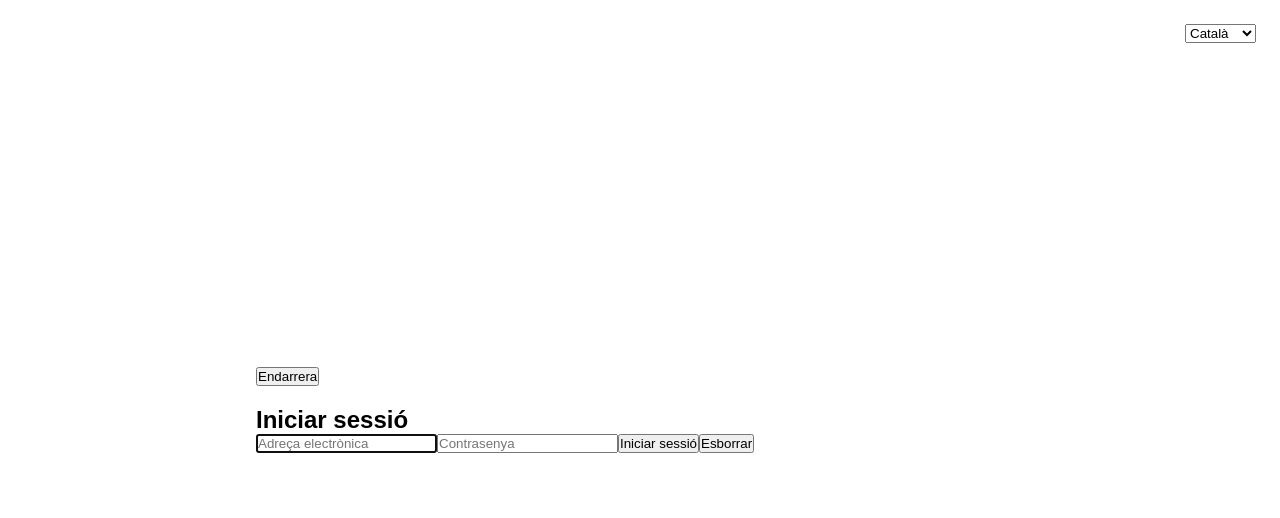
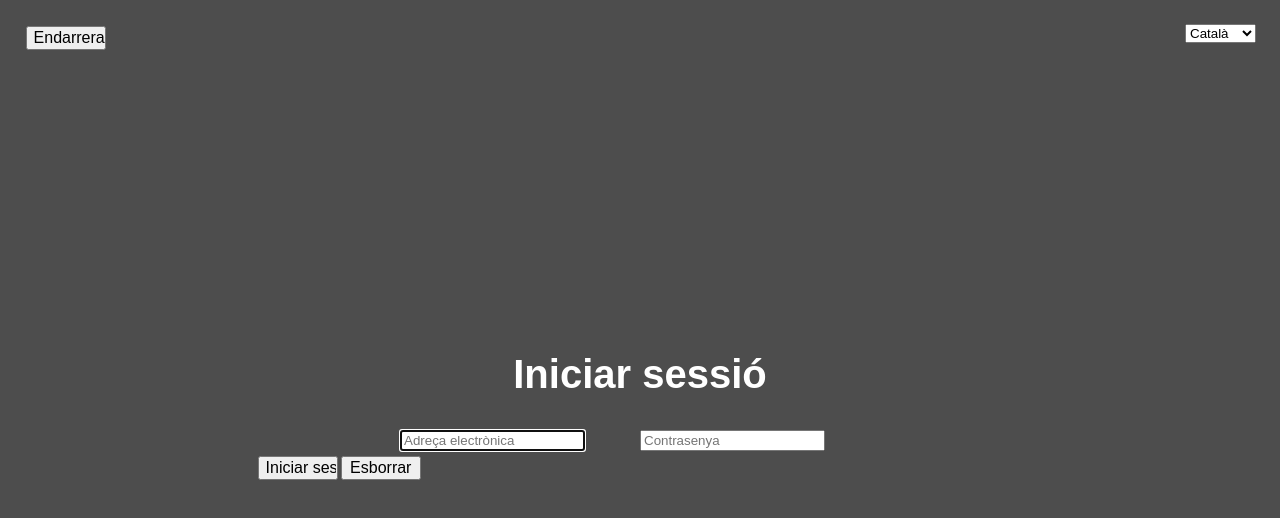
Before and after one commit to didactor91/SiempreTarde, a React (Create React App) app: page /#/login in a window 1280 px wide. Shown: the top 518 px of the page. Built offline with nearby package versions, Linux system fonts and the light colour scheme.

Commit message:
start page view

```diff
--- a/public/index.html
+++ b/public/index.html
@@ -5,34 +5,13 @@
     <link rel="shortcut icon" href="%PUBLIC_URL%/favicon.ico" />
     <meta name="viewport" content="width=device-width, initial-scale=1" />
     <meta name="theme-color" content="#000000" />
-    <!--
-      manifest.json provides metadata used when your web app is installed on a
-      user's mobile device or desktop. See https://developers.google.com/web/fundamentals/web-app-manifest/
-    -->
+
     <link rel="manifest" href="%PUBLIC_URL%/manifest.json" />
-    <!--
-      Notice the use of %PUBLIC_URL% in the tags above.
-      It will be replaced with the URL of the `public` folder during the build.
-      Only files inside the `public` folder can be referenced from the HTML.
 
-      Unlike "/favicon.ico" or "favicon.ico", "%PUBLIC_URL%/favicon.ico" will
-      work correctly both with client-side routing and a non-root public URL.
-      Learn how to configure a non-root public URL by running `npm run build`.
-    -->
-    <title>React App</title>
+    <title>Siempre Tarde</title>
   </head>
   <body>
-    <noscript>You need to enable JavaScript to run this app.</noscript>
     <div id="root"></div>
-    <!--
-      This HTML file is a template.
-      If you open it directly in the browser, you will see an empty page.
 
-      You can add webfonts, meta tags, or analytics to this file.
-      The build step will place the bundled scripts into the <body> tag.
-
-      To begin the development, run `npm start` or `yarn start`.
-      To create a production bundle, use `npm run build` or `yarn build`.
-    -->
   </body>
 </html>
--- a/src/componets/Landing/index.js
+++ b/src/componets/Landing/index.js
@@ -4,7 +4,7 @@ import './index.sass'
 import emoji from 'react-easy-emoji'
 
 function Landing({ lang, onRegister, onLogin }) {
-    const { welcome, register, or, login } = literals[lang]
+    const { welcome, register, login } = literals[lang]
 
     return <main className='main-landing'>
 
@@ -13,9 +13,9 @@ function Landing({ lang, onRegister, onLogin }) {
 
         </section>
 
-        <section className='buttons-landing buttons is-10-desktop is-10-tablet is-10-mobile is-offset-one-quarter'>
-            <button className='button-landing button is-primary is-large is-rounded' onClick={() => onRegister()}>{register}</button>
-            <button className='button-landing button is-primary is-large is-rounded' onClick={() => onLogin()}>{login}</button>
+        <section className='buttons-landing buttons has-text-centered'>
+            <button className='button-landing button is-danger is-rounded is-6' onClick={() => onRegister()}>{register}</button>
+            <button className='button-landing button is-danger is-rounded is-6' onClick={() => onLogin()}>{login}</button>
         </section>
 
 
--- a/src/componets/Landing/index.sass
+++ b/src/componets/Landing/index.sass
@@ -1,17 +1,10 @@
-*,
-*::before,
-*::after
-    margin: 0
-    padding: 0
-    box-sizing: border-box
-
 
 .heroTitle
   display: flex
   height: 25vh
   width: 100%
   margin-top: 10vh
-  background-color: #00d1b2
+  background-color: #ff3860
   color: #fff
   justify-content: center
   align-items: center
@@ -24,23 +17,24 @@ h1
 .buttons-landing
     display: flex
     flex-flow: column
-    margin: auto !important
+    justify-content: center
+    align-content: center
 
 .button-landing
-    width: 25vh
+    margin: 1vh !important
+    font-size: 3vh
+    width: 20vh
+    justify-content: center
+    align-content: center
 
 .main-landing
     font-family: 'Ubuntu', sans-serif
+    background-color: #4D4D4D
     display: flex
     flex-flow: column
     justify-content: space-around
     height: 100vh
     width: 100%
-    height: 100vh
-
-button
-    margin-bottom: 20px
-    margin-top: 20px
 
 span
     margin-top: 20px
--- a/src/componets/Login/index.js
+++ b/src/componets/Login/index.js
@@ -3,16 +3,16 @@ import literals from './literals'
 import './index.sass'
 import { Link } from 'react-router-dom'
 
-function Login ({lang, onLogin, error }) {
+function Login({ lang, onLogin, error }) {
 
-    const {title, email, password, reset, back} = literals[lang]
+    const { title, email, password, reset, back } = literals[lang]
 
     function handleSubmit(e) {
         e.preventDefault()
 
         const {
-            username : {value: username},
-            password : {value: password}
+            username: { value: username },
+            password: { value: password }
         } = e.target
 
         onLogin(username, password)
@@ -20,16 +20,22 @@ function Login ({lang, onLogin, error }) {
 
 
     return <section className='main-login'>
-     <div className='login-container'>
-     <Link to={`/`}><button className="button is-rounded is-primary is-outlined">{back}</button></Link>
-        <h2 className='title'>{title}</h2>
-        <form onSubmit= {handleSubmit}>
-            <input className="input field" type="email" name="username" placeholder={email} autoFocus/>
-            <input className="input field" type="password" name="password" placeholder={password}/>
-            <input className="button is-rounded is-primary" type="submit" value={title}/>
-            <input className="button is-rounded is-primary" type="reset" value={reset}/>
-            <span className="help is-danger">{error}</span>
-        </form>
+        <div className='login-container'>
+            <Link to={`/`}><button className="button-back button is-rounded is-danger is-outlined">{back}</button></Link>
+            <h2 className='title'>{title}</h2>
+            <form onSubmit={handleSubmit}>
+                <div className='columns is-8 is-2-offset is-desktop'>
+                    <div className='column is-half is-desktop'>
+                        <input className="input field is-rounded is-danger" type="email" name="username" placeholder={email} autoFocus />
+                    </div>
+                    <div className='column is-half is-desktop'>
+                        <input className="input field is-rounded is-danger" type="password" name="password" placeholder={password} />
+                    </div>
+                    </div>
+                    <input className="button-login button is-rounded is-danger" type="submit" value={title} />
+                    <input className="button-login button is-rounded is-danger" type="reset" value={reset} />
+                    <span className="help is-danger">{error}</span>
+            </form>
         </div>
     </section>
 
--- a/src/componets/Login/index.sass
+++ b/src/componets/Login/index.sass
@@ -2,14 +2,45 @@
     font-family: 'Ubuntu', sans-serif
     display: flex
     flex-flow: column
-    justify-content: space-around
-    height: 100vh
+    background-color: #4D4D4D
+    height: 100%
     width: 100%
-    height: 100vh
-    flex-flow: column
-    align-content: center
     align-items: center
     justify-content: center
 
 .login-container
     width: 60%
+
+.help
+    font-size: 3vh
+
+.button-login
+    font-size: 2vh
+    width: 10vh
+    margin: .2vh
+    justify-content: center
+    align-content: center
+
+.button-back
+    font-size: 2vh
+    width: 10vh
+    margin: .2vh
+    position: absolute
+    top: 24px
+    left: 24px
+
+.columns
+    display: flex
+    flex-flow: row
+    flex-wrap: wrap
+    align-items: center
+    justify-content: center
+
+.column
+    min-width: 30vh
+
+
+.title
+  font-size: 5vh
+  text-align: center
+  color: #FFFFFF
--- a/src/componets/Register/index.js
+++ b/src/componets/Register/index.js
@@ -3,19 +3,19 @@ import literals from './literals'
 import './index.sass'
 import { Link } from 'react-router-dom'
 
-function Register ({lang, onRegister, error }) {
+function Register({ lang, onRegister, error }) {
 
-    const {title, name, surname, email, password, password2, reset, back} = literals[lang]
+    const { title, name, surname, email, password, password2, reset, back } = literals[lang]
 
     function handleSubmit(e) {
         e.preventDefault()
 
         const {
-            name : {value: name},
-            surname : {value: surname},
-            username : {value: username},
-            password : {value: password},
-            password2 : {value: password2}
+            name: { value: name },
+            surname: { value: surname },
+            username: { value: username },
+            password: { value: password },
+            password2: { value: password2 }
         } = e.target
 
         onRegister(name, surname, username, password, password2)
@@ -23,21 +23,23 @@ function Register ({lang, onRegister, error }) {
 
 
     return <section className='main-register'>
-    <div className='register-container'>
-    <Link to={`/`}><button className="button is-rounded is-primary is-outlined">{back}</button></Link>
+        <div className='register-container'>
+            <Link to={`/`}><button className="button-back button is-rounded is-danger is-outlined">{back}</button></Link>
             <h2 className='title'>{title}</h2>
-            <form onSubmit = {handleSubmit}>
-                <input className="input field"  type="text" name="name" placeholder={name} autoFocus/>
-                <input className="input field" type="text" name="surname" placeholder={surname}/>
-                <input className="input field" type="email" name="username" placeholder={email}/>
-                <input className="input field" type="password" name="password" placeholder={password}/>
-                <input className="input field" type="password" name="password2" placeholder={password2}/>
-                <input className="button is-rounded is-primary" type="submit" value={title}/>
-                <input className="button is-rounded is-primary" type="reset" value={reset}/>
-                <span className="help is-danger">{error}</span>
+            <form className="form-register" onSubmit={handleSubmit}>
+                <input className="input-register input field is-rounded is-danger" type="text" name="name" placeholder={name} autoFocus />
+                <input className="input-register input field is-rounded is-danger" type="text" name="surname" placeholder={surname} />
+                <input className="input-register input field is-rounded is-danger" type="email" name="username" placeholder={email} />
+                <input className="input-register input field is-rounded is-danger" type="password" name="password" placeholder={password} />
+                <input className="input-register input field is-rounded is-danger" type="password" name="password2" placeholder={password2} />
+                <div>
+                <input className="button-register button is-rounded is-danger" type="submit" value={title} />
+                <input className="button-register button is-rounded is-danger" type="reset" value={reset} />
+                </div>
+                <span className="help-register help is-danger">{error}</span>
             </form>
-            </div>
-        </section>
+        </div>
+    </section>
 }
 
 export default Register
--- a/src/componets/Register/index.sass
+++ b/src/componets/Register/index.sass
@@ -1,15 +1,45 @@
-.main-stopcode
+.main-register
     font-family: 'Ubuntu', sans-serif
     display: flex
     flex-flow: column
-    justify-content: space-around
-    height: 100vh
+    background-color: #4D4D4D
+    height: 100%
     width: 100%
-    height: 100vh
-    flex-flow: column
-    align-content: center
     align-items: center
     justify-content: center
 
-.stopcode-container
+.register-container
     width: 60%
+
+.help
+    font-size: 3vh
+
+.button-register
+    font-size: 2vh
+    width: 10vh
+    margin: .2vh
+    justify-content: center
+    align-content: center
+
+.button-back
+    font-size: 2vh
+    width: 10vh
+    margin: .2vh
+    position: absolute
+    top: 24px
+    left: 24px
+
+.form-register
+    display: flex
+    flex-flow: column
+    flex-wrap: wrap
+    align-items: center
+    justify-content: center
+
+.input-register
+    max-width: 40vh
+
+.title
+  font-size: 5vh
+  text-align: center
+  color: #FFFFFF
--- a/src/componets/index.sass
+++ b/src/componets/index.sass
@@ -3,3 +3,9 @@
     position: absolute
     top: 24px
     right: 24px
+
+.main-app
+    font-family: 'Ubuntu', sans-serif
+    display: flex
+    flex-flow: column
+    height: 100vh
```
Also changed, not shown: 1 other file (tests, documents, lock files or other folders).
